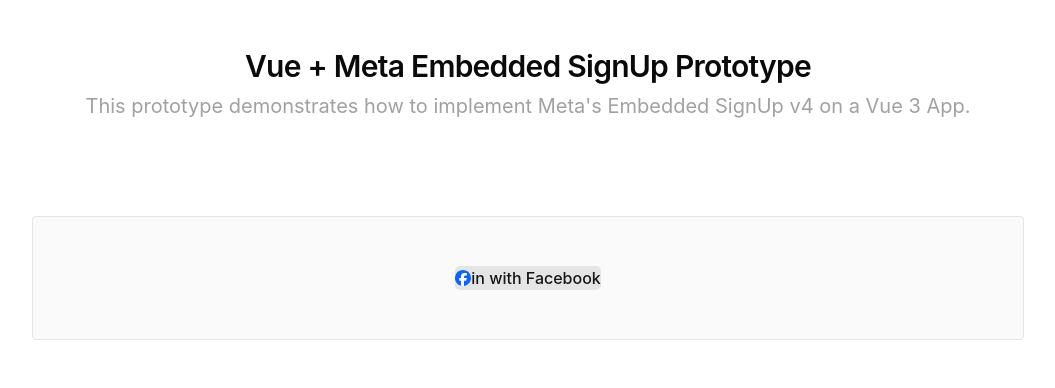
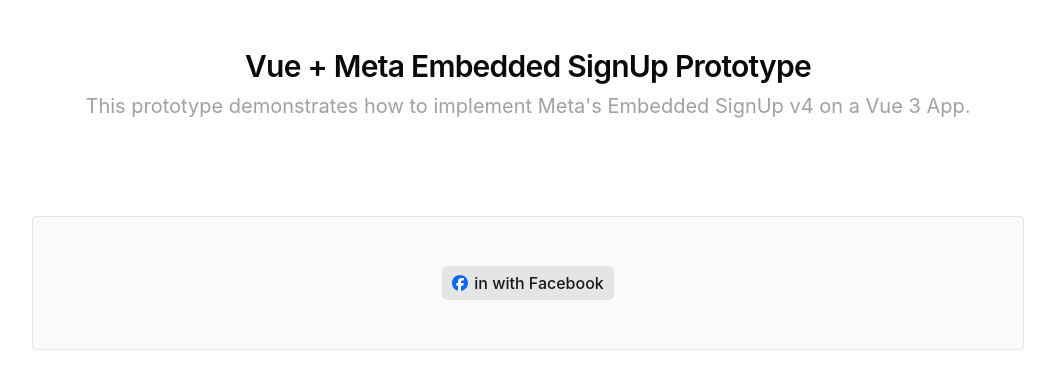
Before and after one commit to whoiseno/vue-meta-embedded-signup-prototype, a Vue app: page / in a window 1280 px wide. Shown: the top 388 px of the page, without its empty margins (112-1167 px from the left). Built offline with nearby package versions, Linux system fonts and the light colour scheme.

Commit message:
fix: add missing button height + padding

```diff
--- a/src/App.vue
+++ b/src/App.vue
@@ -21,7 +21,7 @@
       >
         <button
           type="button"
-          class="focus-visible:border-blue-500 focus-visible:ring-blue-500/50 rounded-md border border-transparent bg-clip-padding text-base font-medium focus-visible:ring-3 [&_svg:not([class*='size-'])]:size-4 inline-flex items-center justify-center whitespace-nowrap transition-all disabled:pointer-events-none disabled:opacity-50 [&_svg]:pointer-events-none shrink-0 [&_svg]:shrink-0 outline-none select-none bg-neutral-200 text-neutral-900 hover:bg-neutral-200/80"
+          class="focus-visible:border-blue-500 focus-visible:ring-blue-500/50 rounded-md border border-transparent bg-clip-padding text-base font-medium focus-visible:ring-3 [&_svg:not([class*='size-'])]:size-4 inline-flex items-center justify-center whitespace-nowrap transition-all disabled:pointer-events-none disabled:opacity-50 [&_svg]:pointer-events-none shrink-0 [&_svg]:shrink-0 outline-none select-none bg-neutral-200 text-neutral-900 hover:bg-neutral-200/80 h-9 gap-1.5 px-2.5 has-data-[icon=inline-end]:pr-3 has-data-[icon=inline-start]:pl-3"
         >
           <FacebookIcon /> in with Facebook
         </button>
```
